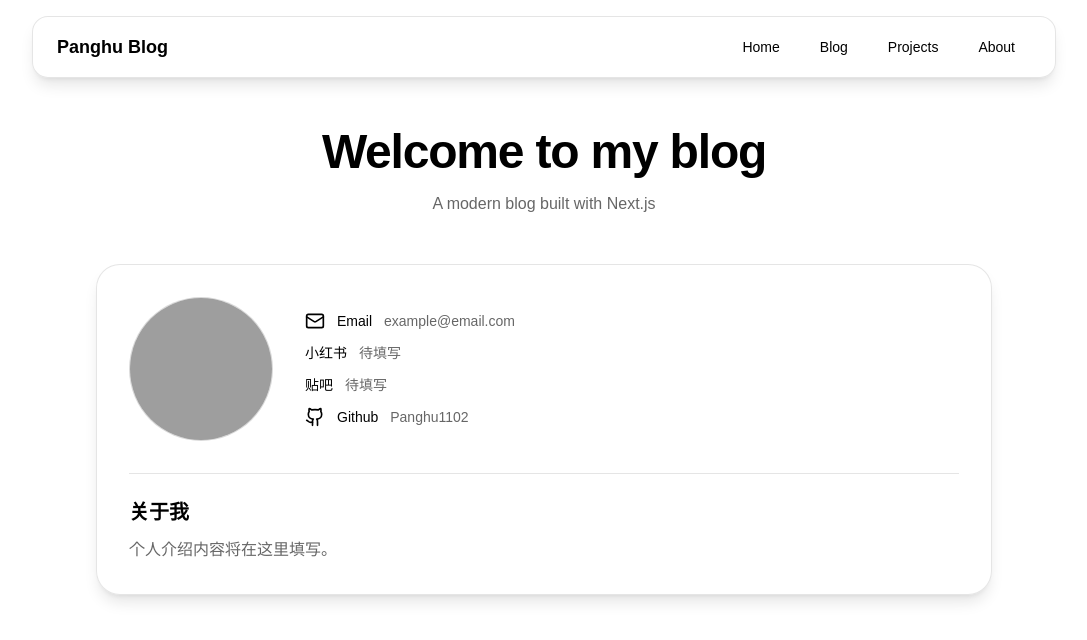
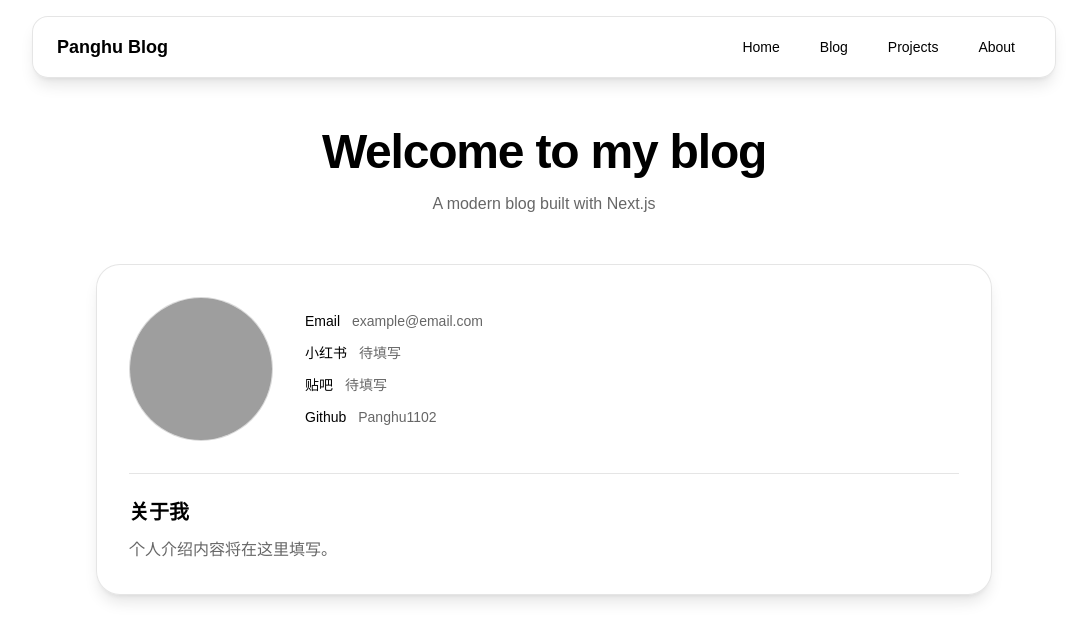
Before and after one commit to Panghu1102/next-blog, a Next.js app: page / in a window 1280 px wide. Shown: the top 640 px of the page, without its empty margins (96-1183 px from the left). Built offline with nearby package versions, Linux system fonts and the light colour scheme; grey boxes are pictures that could not be loaded.

Commit message:
Fix build error by removing missing lucide-react dependency

```diff
--- a/src/app/page.tsx
+++ b/src/app/page.tsx
@@ -1,11 +1,9 @@
-import { Github, Mail } from "lucide-react";
-
 export default function Home() {
 	const contacts = [
-		{ name: "Email", icon: Mail, value: "example@email.com" },
-		{ name: "小红书", icon: null, value: "待填写" },
-		{ name: "贴吧", icon: null, value: "待填写" },
-		{ name: "Github", icon: Github, value: "Panghu1102" },
+		{ name: "Email", value: "example@email.com" },
+		{ name: "小红书", value: "待填写" },
+		{ name: "贴吧", value: "待填写" },
+		{ name: "Github", value: "Panghu1102" },
 	];
 
 	return (
@@ -40,9 +38,8 @@ export default function Home() {
 						</div>
 
 						<div className="flex-1 space-y-3">
-							{contacts.map(({ name, icon: Icon, value }) => (
+							{contacts.map(({ name, value }) => (
 								<div key={name} className="flex items-center gap-3 text-sm">
-									{Icon && <Icon className="h-5 w-5" />}
 									<span className="font-medium">{name}</span>
 									<span className="text-black/60 dark:text-white/60">{value}</span>
 								</div>
```
